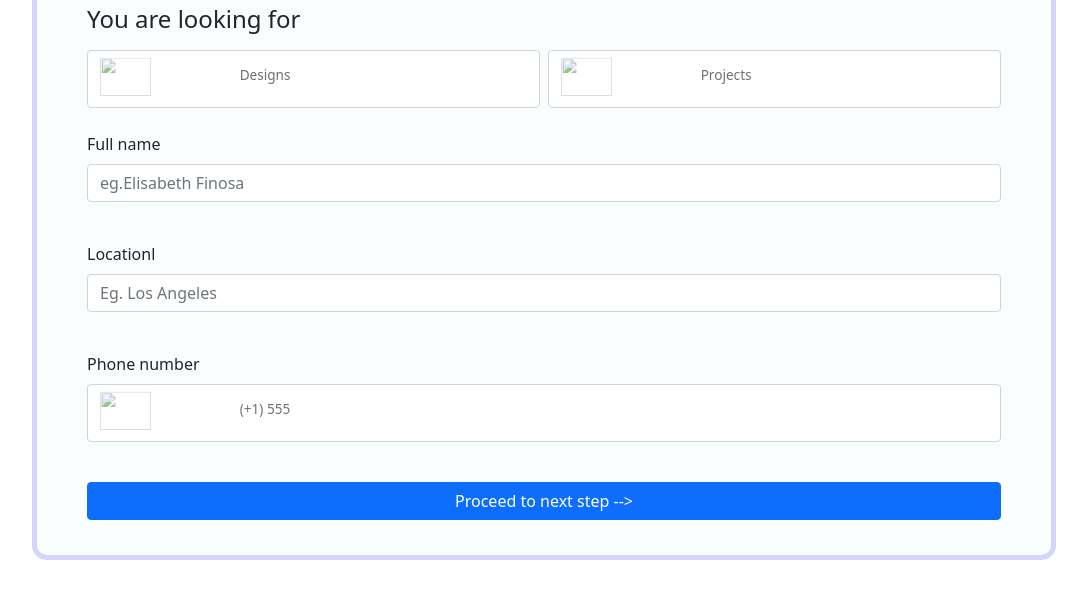
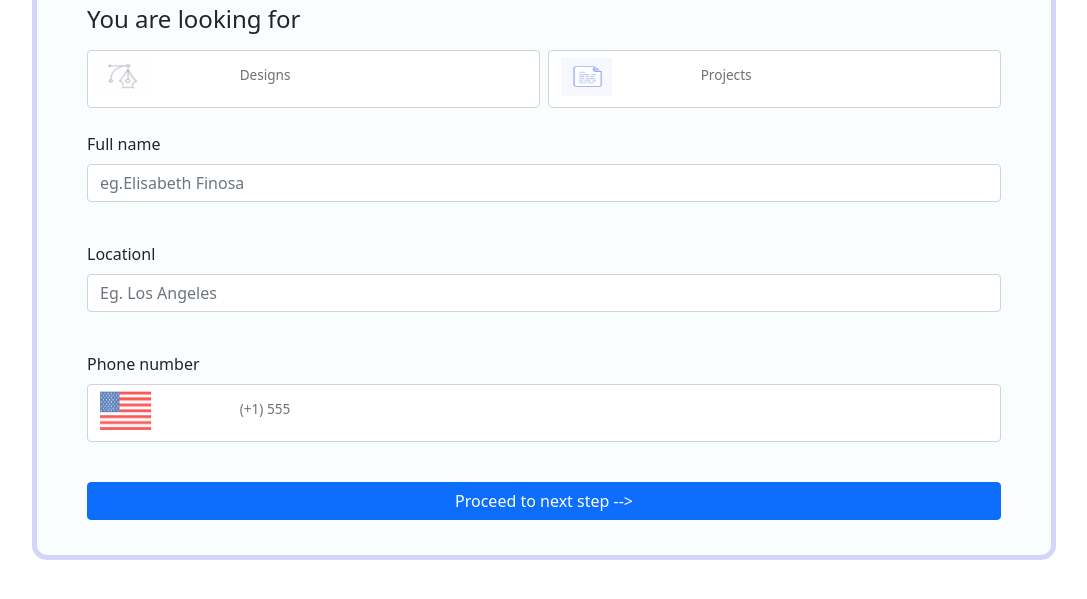
Before and after one commit to gauravjadhav20/Growth-Scribe, a plain HTML site: page index.html in a window 1280 px wide. Shown: the part 137-736 px from the top of the page, without its empty margins (96-1183 px from the left). Drawn offline with nearby package versions, Linux system fonts and the light colour scheme; the site is published under a folder, as on GitHub Pages, so addresses that start at the root find nothing.

Commit message:
Update index.html

```diff
--- a/index.html
+++ b/index.html
@@ -24,13 +24,13 @@
                 <div class="col-md">
                   <div class="form-floating">
                     <input type="email" class="form-control" id="floatingInputGrid"  >
-                    <label for="floatingInputGrid"> <img class="img" src="/design.jpeg" alt=""> Designs</label>
+                    <label for="floatingInputGrid"> <img class="img" src="design.jpeg" alt=""> Designs</label>
                   </div>
                 </div>
                 <div class="col-md">
                     <div class="form-floating">
                         <input type="email" class="form-control" id="floatingInputGrid"  >
-                        <label for="floatingInputGrid"> <img class="img" src="/project.jpeg" > Projects</label>
+                        <label for="floatingInputGrid"> <img class="img" src="project.jpeg" > Projects</label>
                     </div>
                 </div>
               </div><br>
@@ -50,7 +50,7 @@
                 <div class="col-md">
                   <div class="form-floating">
                       <input type="email" class="form-control" id="floatingInputGrid"  >
-                      <label for="floatingInputGrid"> <img class="img" src="/flag.png" > (+1) 555</label>
+                      <label for="floatingInputGrid"> <img class="img" src="flag.png" > (+1) 555</label>
                   </div>
               </div>
 
```
